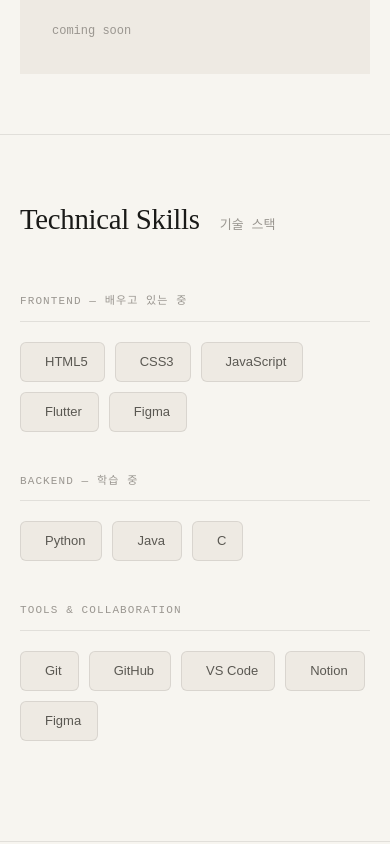
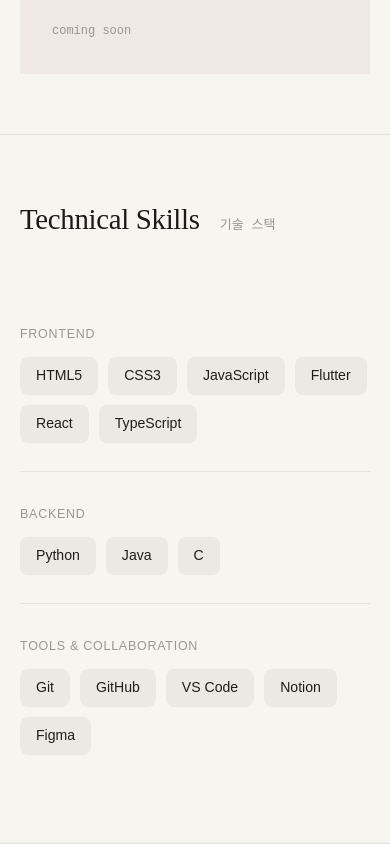
Before and after one commit to yxonsz/portfolio, a React (Vite) app: page / in a window 390 px wide. Shown: the part 4180-5024 px from the top of the page. Built offline with nearby package versions, Linux system fonts and the light colour scheme; a web font is replaced by a local one.

Commit message:
skill 페이지 디자인 수정

```diff
--- a/src/components/Skills.jsx
+++ b/src/components/Skills.jsx
@@ -1,29 +1,18 @@
+// Skills.jsx
 import styles from "./Skills.module.css";
 
 const skillGroups = [
   {
-    label: "Frontend — 배우고 있는 중",
-    skills: [
-      { name: "HTML5" },
-      { name: "CSS3" },
-      { name: "JavaScript" },
-      { name: "Flutter" },
-      { name: "Figma" },
-    ],
+    label: "Frontend",
+    skills: ["HTML5", "CSS3", "JavaScript", "Flutter", "React", "TypeScript"],
   },
   {
-    label: "Backend — 학습 중",
-    skills: [{ name: "Python" }, { name: "Java" }, { name: "C" }],
+    label: "Backend",
+    skills: ["Python", "Java", "C"],
   },
   {
     label: "Tools & Collaboration",
-    skills: [
-      { name: "Git" },
-      { name: "GitHub" },
-      { name: "VS Code" },
-      { name: "Notion" },
-      { name: "Figma" },
-    ],
+    skills: ["Git", "GitHub", "VS Code", "Notion", "Figma"],
   },
 ];
 
@@ -35,19 +24,20 @@ export default function Skills() {
         <span className="section-sub">기술 스택</span>
       </div>
 
-      {skillGroups.map((group) => (
-        <div key={group.label} className={styles.group}>
-          <div className={styles.groupTitle}>{group.label}</div>
-          <div className={styles.row}>
-            {group.skills.map((s) => (
-              <div key={s.name} className={styles.pill}>
-                <span className={styles.icon}>{s.icon}</span>
-                {s.name}
-              </div>
-            ))}
+      <div className={styles.list}>
+        {skillGroups.map((group) => (
+          <div key={group.label} className={styles.row}>
+            <div className={styles.label}>{group.label}</div>
+            <div className={styles.chips}>
+              {group.skills.map((skill) => (
+                <span key={skill} className={styles.chip}>
+                  {skill}
+                </span>
+              ))}
+            </div>
           </div>
-        </div>
-      ))}
+        ))}
+      </div>
     </section>
   );
 }
--- a/src/components/Skills.module.css
+++ b/src/components/Skills.module.css
@@ -1,43 +1,48 @@
-.group {
-  margin-bottom: 40px;
-}
-
-.groupTitle {
-  font-size: 11px;
-  font-family: var(--mono);
-  letter-spacing: 0.1em;
-  text-transform: uppercase;
-  color: var(--fg3);
-  margin-bottom: 20px;
-  padding-bottom: 10px;
-  border-bottom: 1px solid var(--line);
+/* Skills.module.css */
+.list {
+  margin-top: 8px;
 }
 
 .row {
+  display: grid;
+  grid-template-columns: 180px 1fr;
+  gap: 24px;
+  padding: 28px 0;
+  border-bottom: 1px solid rgba(0, 0, 0, 0.08);
+}
+
+.row:last-child {
+  border-bottom: none;
+}
+
+.label {
+  font-size: 0.78rem;
+  font-weight: 500;
+  letter-spacing: 0.06em;
+  text-transform: uppercase;
+  color: #9a978f;
+  padding-top: 4px;
+}
+
+.chips {
   display: flex;
   flex-wrap: wrap;
   gap: 10px;
 }
 
-.pill {
-  display: flex;
-  align-items: center;
-  gap: 8px;
-  padding: 8px 16px;
-  border: 1px solid var(--line);
-  border-radius: 6px;
-  font-size: 13px;
-  color: var(--fg2);
-  background: var(--bg2);
-  transition: all var(--transition);
-  cursor: default;
+.chip {
+  background: rgba(0, 0, 0, 0.05);
+  color: #1f1e1b;
+  font-size: 0.88rem;
+  font-weight: 500;
+  padding: 7px 16px;
+  border-radius: 8px;
+  white-space: nowrap;
 }
 
-.pill:hover {
-  border-color: var(--fg2);
-  color: var(--fg);
+@media (max-width: 600px) {
+  .row {
+    grid-template-columns: 1fr;
+    gap: 12px;
+  }
 }
-
-.icon {
-  font-size: 16px;
-}
```
